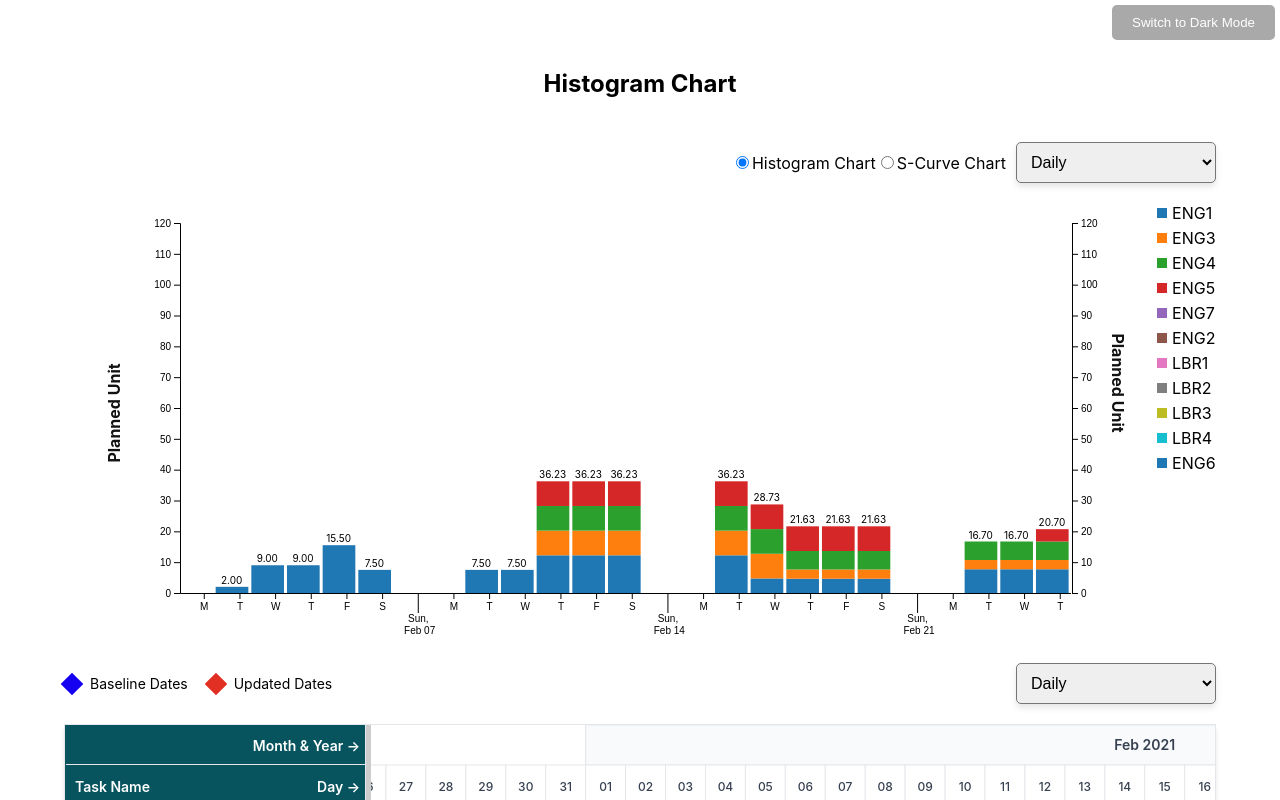
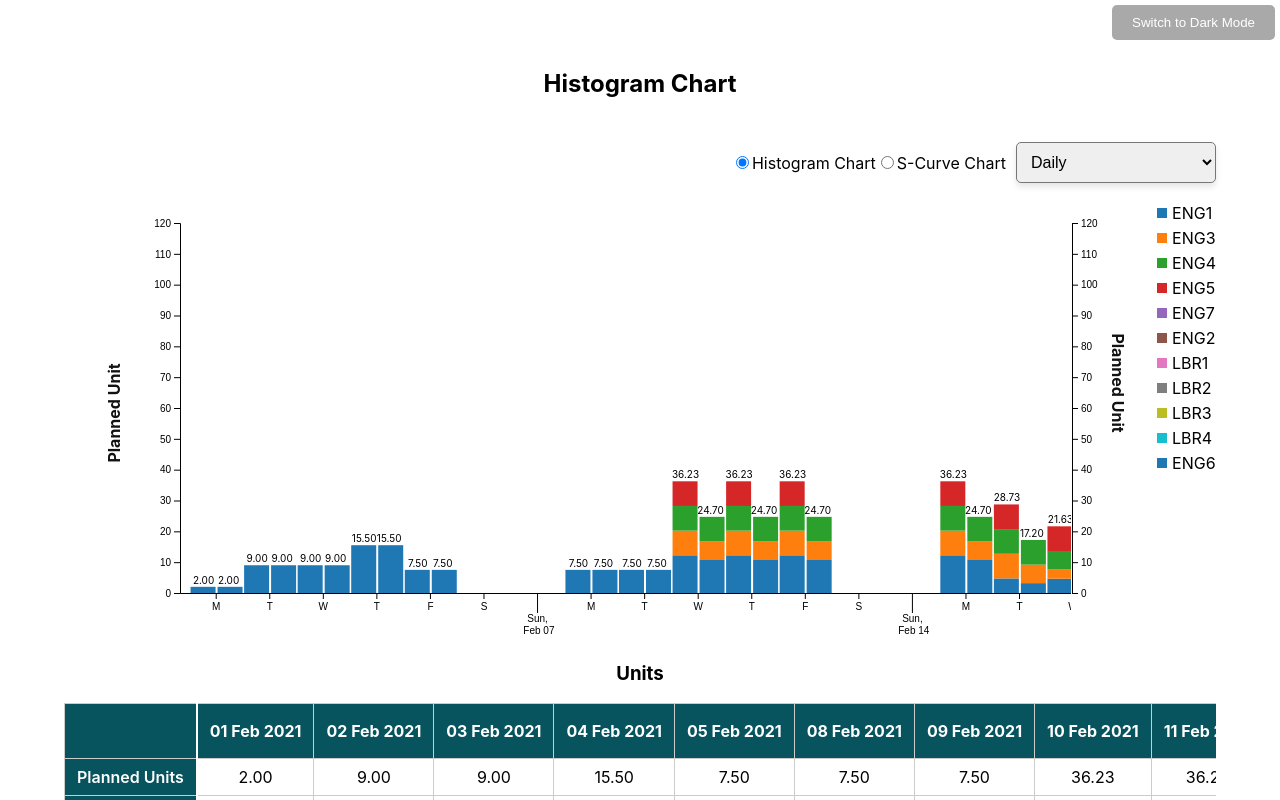
Before and after one commit to Jyoti-Technosoft/d3-scurve-gauge, a React (Create React App) app: page / in a window 1280 px wide. Shown: the top 800 px of the page. Built offline with nearby package versions, Linux system fonts and the light colour scheme.

Commit message:
Code clean up and fixes for Histogram chart

```diff
--- a/src/App.js
+++ b/src/App.js
@@ -9,7 +9,7 @@ import projectInfoData from "./Json/project-info.json";
 import blMilestoneActivity from "./Json/BL-milestoneActivity.json";
 import upMilestoneActivity from "./Json/UP-milestoneActivity.json";
 import cumulativeResourceSpreadPeriodList from "./Json/cumulativeResourceSpreadPeriodList.json";
-// import tabularResourceSpreadPeriodList from "./Json/tabularResourceSpreadPeriodList.json";
+import tabularResourceSpreadPeriodList from "./Json/tabularResourceSpreadPeriodList.json";
 import wbsData from "./Json/wbsFile.json";
 import "./App.css";
 import HistogramWithSCurve from "./Components/HistogramWithSCurve";
@@ -30,6 +30,7 @@ function App() {
       <HistogramWithSCurve
         isDarkMode={isDarkMode}
         data={cumulativeResourceSpreadPeriodList}
+        tabularResourceSpreadPeriodList={tabularResourceSpreadPeriodList}
         chartTitle="Histogram Chart"
         xAxisTitle="Dates"
         yAxisTitleLeft="Planned Unit"
--- a/src/Components/HistogramWithSCurve.jsx
+++ b/src/Components/HistogramWithSCurve.jsx
@@ -56,21 +56,47 @@ const styles = {
   },
   dropdownOption: {
     padding: "10px"
+  },
+  table_container: {
+    overflowX: "auto",
+    maxWidth: "90%",
+    margin: "10px auto"
+  },
+  taskTable_head: {
+    position: "sticky",
+    top: 0,
+    background: "#07545e",
+    color: "#FFFFFF",
+    zIndex: 10,
+    height: "55px"
+  },
+  thStyle: {
+    border: "1px solid #ccc",
+    padding: "8px 12px",
+    textAlign: "center",
+    whiteSpace: "nowrap"
+  },
+  tdStyle: {
+    border: "1px solid #ccc",
+    padding: "8px 12px",
+    textAlign: "center",
+    whiteSpace: "nowrap"
+  },
+  sticky_col: {
+    position: "sticky",
+    left: 0,
+    color: "#fff",
+    fontWeight: 600,
+    backgroundColor: "#07545e",
+    borderRight: "2px solid #fff",
+    boxShadow: "2px 0 5px rgba(0,0,0,0.1)",
+    zIndex: 1,
   }
 };
 
-const HistogramWithSCurve = ({ isDarkMode, data, chartTitle, xAxisTitle, yAxisTitleLeft, yAxisTitleRight, projectInfoData, plannedPointsColor = "#00ff00",  actualPointsColor= "#2F5233" }) => {
-  const chartRef = useRef();
-  const [timeInterval, setTimeInterval] = useState("daily");
-  const [dimensions, setDimensions] = useState({ width: 800, height: 500 });
-  const [isMobile, setIsMobile] = useState(false);
-  const [selectedValue, setSelectedValue] = useState('histogram');
+const HistogramWithSCurve = ({ isDarkMode, data, tabularResourceSpreadPeriodList, chartTitle, xAxisTitle, yAxisTitleLeft, yAxisTitleRight, plannedPointsColor = "#00ff00",  actualPointsColor= "#2F5233" }) => {
 
-  const handleChangeRadio = (event) => {
-    setSelectedValue(event.target.value);
-  };
-
-  const groupData = (data, interval) => {
+  const groupData = (data, interval, renderChartType) => {
     const groupedData = d3.group(data, (d) => {
         const date = new Date(d.startDate);
         if (interval === "daily") {
@@ -89,7 +115,8 @@ const HistogramWithSCurve = ({ isDarkMode, data, chartTitle, xAxisTitle, yAxisTi
         values.forEach(d => {
             for (const measure of Object.keys(d)) {
                 if (measure.startsWith('cumSum')) {
-                  if (selectedValue === "scurve") {
+                  const chartType = renderChartType || selectedValue;
+                  if (chartType === "scurve") {
                     runningTotals[measure] = (runningTotals[measure] || 0) + d[measure];
 
                     // Assign cumulative sum
@@ -114,21 +141,72 @@ const HistogramWithSCurve = ({ isDarkMode, data, chartTitle, xAxisTitle, yAxisTi
     });
   };
 
-  const getActualPlannedYPoints = (plannedPoints, actualPoints, xDate) => {
+  const transformDataForTable = (data, interval) => {
+    const groupedData = d3.group(data, (d) => {
+      const date = new Date(d.startDate);
+      if (interval === "daily") {
+        return new Date(d3.timeFormat("%Y-%m-%d")(date));
+      } else if (interval === "weekly") {
+        const weekStart = d3.timeMonday(date);
+        return new Date(d3.timeFormat("%Y-%m-%d")(weekStart));
+      } else if (interval === "monthly") {
+        return new Date(d3.timeFormat("%Y-%m")(date));
+      }
+    });
+
+    return Array.from(groupedData, ([key, values]) => {
+      const totalPlanned = d3.sum(values, (d) => d.sumPlannedLabourUnit);
+      const totalActual = d3.sum(values, (d) => d.sumActualLabourUnit);
+      return { date: new Date(key), sumPlannedLabourUnit: totalPlanned, sumActualLabourUnit: totalActual };
+    });
+  };
+
+  function formatDate(dateString) {
+    const date = new Date(dateString);
+    if (timeInterval === "daily") {
+      return d3.timeFormat("%d %b %Y")(date);
+    } else if (timeInterval === "weekly") {
+      const weekStart = d3.timeMonday(date);
+      const weekEnd = d3.timeFriday(date);
+
+      const format = d3.timeFormat("%d %b %Y");
+      const startString = format(weekStart);
+      const endString   = format(weekEnd);
+        return `${startString} - ${endString}`;
+    } else if (timeInterval === "monthly") {
+        return d3.timeFormat("%b %Y")(date);
+    }
+  }
+
+  const chartRef = useRef();
+  const [selectedValue, setSelectedValue] = useState('histogram');
+  const [timeInterval, setTimeInterval] = useState("daily");
+  const [groupDataPoints, setGroupDataPoints] = useState(groupData(data, "daily"));
+  const [tableData, setTableData] = useState(transformDataForTable(tabularResourceSpreadPeriodList, "daily"));
+  const [dimensions, setDimensions] = useState({ width: 800, height: 500 });
+  const [isMobile, setIsMobile] = useState(false);
+
+  const handleChangeRadio = (event) => {
+    setGroupDataPoints(groupData(data, timeInterval, event.target.value));
+    setTableData(transformDataForTable(tabularResourceSpreadPeriodList, timeInterval));
+    setSelectedValue(event.target.value);
+  };
+
+  const handleTimeIntervalChange = (timeInterval) => {
+    setGroupDataPoints(groupData(data, timeInterval));
+    setTableData(transformDataForTable(tabularResourceSpreadPeriodList, timeInterval));
+    setTimeInterval(timeInterval);
+  }
+
+  const getActualPlannedYPoints = (plannedPoints, xDate) => {
     const closestPlannedPoint = plannedPoints.reduce((prev, curr) => {
       return Math.abs(curr.date - xDate) < Math.abs(prev.date - xDate)
         ? curr
         : prev;
     });
-    // const closestActualPoint = actualPoints.reduce((prev, curr) => {
-    //   return Math.abs(curr.date - xDate) < Math.abs(prev.date - xDate)
-    //     ? curr
-    //     : prev;
-    // });
     const yValuePlanned = closestPlannedPoint
       ? closestPlannedPoint.cumSumPlannedLabourUnit
       : null;
-    // const yValueActual = closestActualPoint ? closestActualPoint.value : null;
     return {yValuePlanned};
   }
 
@@ -140,6 +218,19 @@ const HistogramWithSCurve = ({ isDarkMode, data, chartTitle, xAxisTitle, yAxisTi
   const handleResize = () => {
     setIsMobile(window.innerWidth <= 800);
   };
+
+  const formatValues = (total) => {
+    if (total >= 1e9) {
+      total = `${(total / 1e9).toFixed(2)}B`;
+    } else if (total >= 1e6) {
+      total = `${(total / 1e6).toFixed(2)}M`;
+    } else if (total >= 1e3) {
+      total = `${(total / 1e3).toFixed(2)}K`;
+    } else {
+      total = `${total}`;
+    }
+    return total;
+  }
 
   useEffect(() => {
     updateDimensions();
@@ -156,15 +247,18 @@ const HistogramWithSCurve = ({ isDarkMode, data, chartTitle, xAxisTitle, yAxisTi
   }, []);
 
   useEffect(() => {
-    const groupDataPoints = groupData(data, timeInterval);
+    // const groupDataPoints = groupData(data, timeInterval);
     const height = 420;
     const marginTop = 20;
     const marginRight = 20;
     const marginBottom = 30;
     const marginLeft = 30;
-    let tickWidth = 50;
-    if (timeInterval !== "daily") {
-      tickWidth = 60;
+    let tickWidth = 75;
+    if (selectedValue === "scurve") {
+      tickWidth = 40;
+      if (timeInterval === "daily") {
+        tickWidth = 20;
+      }
     }
     const resourceIds = Array.from(new Set(data.map(d => d.resourceId)));
 
@@ -251,7 +345,6 @@ const HistogramWithSCurve = ({ isDarkMode, data, chartTitle, xAxisTitle, yAxisTi
       .tickFormat((d, i) => {
         let weekNumber = d3.timeFormat("%U")(d);
         const monthYear = d3.timeFormat("%b %Y")(d);
-        weekNumber = +weekNumber + 1;
         return weekNumber % 4 === 0 ?`W${weekNumber} \n ${monthYear}` : `W${weekNumber}`;
       });
     } else {
@@ -375,9 +468,10 @@ const HistogramWithSCurve = ({ isDarkMode, data, chartTitle, xAxisTitle, yAxisTi
       .style("pointer-events", "all")
 
       if (selectedValue === "scurve") {
+        // S-curve planned
         const linePlanned = d3
-        .line().x((d) => xScale(d.date))
-        .y((d) => yScaleRight(d.cumSumPlannedLabourUnit));
+          .line().x((d) => xScale(d.date))
+          .y((d) => yScaleRight(d.cumSumPlannedLabourUnit));
         svg
           .append("path")
           .datum(groupDataPoints)
@@ -392,7 +486,7 @@ const HistogramWithSCurve = ({ isDarkMode, data, chartTitle, xAxisTitle, yAxisTi
           .on("mousemove", function (event) {
             const [mouseX] = d3.pointer(event);
             const xDate = xScale.invert(mouseX);
-            const { yValuePlanned } = getActualPlannedYPoints(groupDataPoints, groupDataPoints, xDate);
+            const { yValuePlanned } = getActualPlannedYPoints(groupDataPoints, xDate);
 
             tooltip
               .html(`
@@ -407,10 +501,45 @@ const HistogramWithSCurve = ({ isDarkMode, data, chartTitle, xAxisTitle, yAxisTi
           .on("mouseout", function () {
             tooltip.style("visibility", "hidden");
           });
+
+        // S-curve Actual
+        // const lineActual = d3
+        //   .line().x((d) => xScale(d.date))
+        //   .y((d) => yScaleRight(d.cumSumActualLabourUnit));
+        // svg
+        //   .append("path")
+        //   .datum(groupDataPoints)
+        //   .attr("class", "line planned")
+        //   .attr("d", lineActual)
+        //   .attr("fill", "none")
+        //   .attr("stroke", actualPointsColor)
+        //   .attr("stroke-width", 4)
+        //   .on("mouseenter", function () {
+        //     tooltip.style("opacity", 1).style("visibility", "visible").style("display", "block");
+        //   })
+        //   .on("mousemove", function (event) {
+        //     const [mouseX] = d3.pointer(event);
+        //     const xDate = xScale.invert(mouseX);
+        //     const { yValuePlanned } = getActualPlannedYPoints(groupDataPoints, groupDataPoints, xDate);
+
+        //     tooltip
+        //       .html(`
+        //         <strong>Date:</strong> ${d3.timeFormat("%d/%m/%Y")(xDate)}<br>
+        //         <strong>Actual Units:</strong> ${yValuePlanned.toFixed(2)}<br>
+        //       `)
+        //       .style("left", `${event.pageX + 10}px`) // Offset slightly to the right
+        //       .style("top", `${event.pageY + 10}px`)  // Offset slightly below the mouse
+        //       .style("display", "block")
+        //       .style("visibility", "visible");
+        //   })
+        //   .on("mouseout", function () {
+        //     tooltip.style("visibility", "hidden");
+        //   });
       }
 
       // Draw the bars
       if (selectedValue === "histogram") {
+        // Planned Bar plotting
         svg.selectAll('.layer')
           .data(stackedDataPlanned)
           .enter().append('g')
@@ -421,10 +550,11 @@ const HistogramWithSCurve = ({ isDarkMode, data, chartTitle, xAxisTitle, yAxisTi
           .selectAll('rect')
           .data(d => d)
           .enter().append('rect')
-          .attr('x', d => xScale(new Date(d.data.date)))
+          .attr('x', d => xScale(new Date(d.data.date)) - (timeInterval !== "daily" ? 50 : 43))
           .attr('y', d => yScale(d[1]))
           .attr('height', d => yScale(d[0]) - yScale(d[1]))
-          .attr('width', xScale(new Date(groupDataPoints[1]?.date)) - xScale(new Date(groupDataPoints[0]?.date)) - (timeInterval !== "monthly" ? 3 : 10))
+          .attr('width', 25)
+          // .attr('width', xScale(new Date(groupDataPoints[1]?.date)) - xScale(new Date(groupDataPoints[0]?.date)) - (timeInterval !== "monthly" ? 3 : 10))
           .on('mouseover', function(event, d) {
               const resource = d3.select(this.parentNode).datum().key;
               const value = d[1] - d[0];
@@ -433,7 +563,7 @@ const HistogramWithSCurve = ({ isDarkMode, data, chartTitle, xAxisTitle, yAxisTi
                   .attr('class', 'tooltip')
                   .style('position', 'absolute')
                   .style('pointer-events', 'none')
-                  .html(`<strong>Resource Name:</strong> ${resource}<br><strong>Units:</strong> ${value.toFixed(2)}
+                  .html(`<strong>Resource Name:</strong> ${resource}<br><strong>Planned Units:</strong> ${value.toFixed(2)}
                   <br><strong>Date:</strong> ${d3.timeFormat("%d/%m/%Y")(d.data.date)}`)
                   .style('left', `${event.pageX + 10}px`)
                   .style('top', `${event.pageY - 20}px`)
@@ -452,23 +582,67 @@ const HistogramWithSCurve = ({ isDarkMode, data, chartTitle, xAxisTitle, yAxisTi
         groupDataPoints.forEach(d => {
           let total = resourceIds.reduce((sum, key) => sum + (d[key]?.cumSumPlannedLabourUnit || 0), 0);
           total = total.toFixed(2);
-          const totalYValue = total;
-          if (total >= 1e9) {
-            total = `${(total / 1e9).toFixed(2)}B`;
-          } else if (total >= 1e6) {
-            total = `${(total / 1e6).toFixed(2)}M`;
-          } else if (total >= 1e3) {
-            total = `${(total / 1e3).toFixed(2)}K`;
-          } else {
-            total = `${total}`;
-          }
           svg.append('text')
-              .attr('x', xScale(new Date(d.date)) + (timeInterval !== "daily" ? 30 : 16))
-              .attr('y', yScale(totalYValue) - 3)
+              .attr('x', xScale(new Date(d.date)) - (timeInterval !== "daily" ? 38 : 30))
+              .attr('y', yScale(total) - 3)
               .attr('text-anchor', 'middle')
               .attr('fill', isDarkMode ? 'white' : 'black')
-              .text(total)
+              .text(formatValues(total))
               .style('font-size', 10);
+        });
+
+        // Actual Bar plotting
+        svg.selectAll('.layer.actual')
+          .data(stackedDataActual)
+          .enter().append('g')
+          .attr('class', 'layer actual')
+          .attr('fill', d => {
+            return color(d.key)
+          })
+          .selectAll('rect')
+          .data(d => d)
+          .enter().append('rect')
+          .attr('x', d => xScale(new Date(d.data.date)) - (timeInterval !== "daily" ? 22 : 16))
+          .attr('y', d => yScale(d[1]))
+          .attr('height', d => yScale(d[0]) - yScale(d[1]))
+          .attr('width', 25)
+          // .attr('width', xScale(new Date(groupDataPoints[1]?.date)) - xScale(new Date(groupDataPoints[0]?.date)) - (timeInterval !== "monthly" ? 3 : 10))
+          .on('mouseover', function(event, d) {
+              const resource = d3.select(this.parentNode).datum().key;
+              const value = d[1] - d[0];
+              d3.selectAll(".tooltip").remove();
+              d3.select('body').append('div')
+                  .attr('class', 'tooltip')
+                  .style('position', 'absolute')
+                  .style('pointer-events', 'none')
+                  .html(`<strong>Resource Name:</strong> ${resource}<br><strong> Actual Units:</strong> ${value.toFixed(2)}
+                  <br><strong>Date:</strong> ${d3.timeFormat("%d/%m/%Y")(d.data.date)}`)
+                  .style('left', `${event.pageX + 10}px`)
+                  .style('top', `${event.pageY - 20}px`)
+                  .style("background-color", "white")
+                  .style("border", "1px solid #ccc")
+                  .style("border-radius", "4px")
+                  .style("font-size", "14px")
+                  .style("padding", "10px")
+                  .style("box-shadow", "0 0 5px rgba(0,0,0,0.3)")
+                  .style("z-index", 1);
+          })
+          .on('mouseout', function() {
+              d3.select('.tooltip').remove();
+          });
+        // Overall Value Adding on each bar
+        groupDataPoints.forEach(d => {
+          let total = resourceIds.reduce((sum, key) => sum + (d[key]?.cumSumActualLabourUnit || 0), 0);
+          total = total.toFixed(2);
+          if (total > 0) {
+            svg.append('text')
+                .attr('x', xScale(new Date(d.date)) - (timeInterval !== "daily" ? 10 : 5))
+                .attr('y', yScale(total) - 3)
+                .attr('text-anchor', 'middle')
+                .attr('fill', isDarkMode ? 'white' : 'black')
+                .text(formatValues(total))
+                .style('font-size', 10);
+          }
         });
       }
 
@@ -557,7 +731,7 @@ const HistogramWithSCurve = ({ isDarkMode, data, chartTitle, xAxisTitle, yAxisTi
             </div>
             <select
               value={timeInterval}
-              onChange={(e) => setTimeInterval(e.target.value)}
+              onChange={(e) => handleTimeIntervalChange(e.target.value)}
               style={styles.dropdown}
             >
               <option style={styles.dropdownOption} value="daily">Daily</option>
@@ -571,6 +745,43 @@ const HistogramWithSCurve = ({ isDarkMode, data, chartTitle, xAxisTitle, yAxisTi
           <div className="legends"></div>
         </div>
       </div>
+      <h3>Units</h3>
+      <div className="horizontal-scroll" style={styles.table_container}>
+        <table style={{ borderCollapse: "collapse", width: "100%" }}>
+          <thead style={styles.taskTable_head}>
+            <tr>
+              {/* Empty top-left cell */}
+              <th style={{...styles.thStyle, ...styles.sticky_col}}></th>
+              {/* Date headers */}
+              {tableData.map((item, index) => (
+                <th key={index} style={styles.thStyle}>
+                  {formatDate(item.date)}
+                </th>
+              ))}
+            </tr>
+          </thead>
+          <tbody>
+            {/* Planned Units Row */}
+            <tr>
+              <td style={{...styles.tdStyle, ...styles.sticky_col}}>Planned Units</td>
+              {tableData.map((item, index) => (
+                <td key={index} style={styles.tdStyle}>
+                  {formatValues(item.sumPlannedLabourUnit.toFixed(2))}
+                </td>
+              ))}
+            </tr>
+            {/* Actual Units Row */}
+            <tr>
+              <td style={{...styles.tdStyle, ...styles.sticky_col}}>Actual Units</td>
+              {tableData.map((item, index) => (
+                <td key={index} style={styles.tdStyle}>
+                  {item.sumActualLabourUnit.toFixed(2) > 0 && formatValues(item.sumActualLabourUnit.toFixed(2))}
+                </td>
+              ))}
+            </tr>
+          </tbody>
+        </table>
+      </div>
     </div>
   );
 };
```
